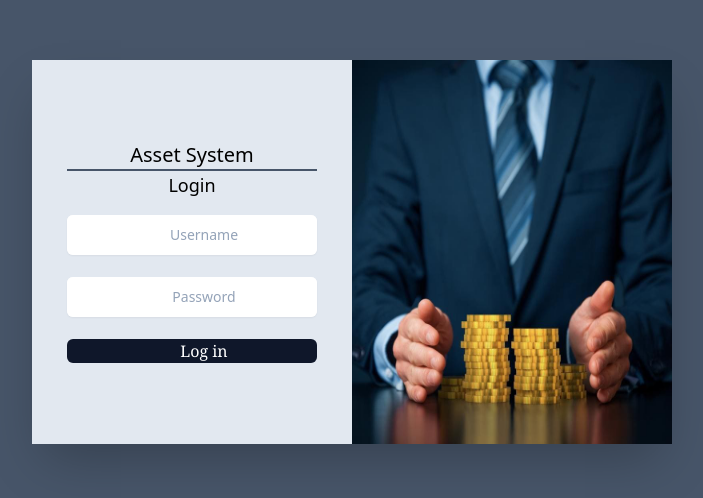
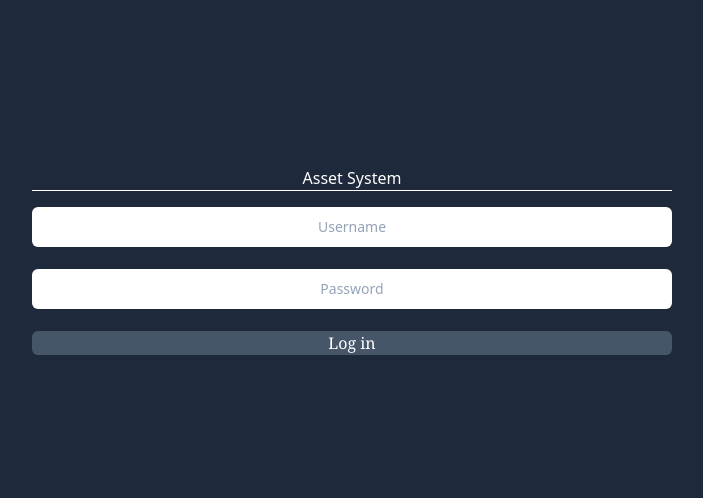
Before and after one commit to wildy13/asset, a Nuxt app in the folder frontend/: page / in a window 1280 px wide. Shown: the part 148-646 px from the top of the page, without its empty margins (288-991 px from the left). Built offline with nearby package versions, Linux system fonts and the light colour scheme.

Commit message:
fixed login page UI

```diff
--- a/frontend/assets/bootstrap/style.css
+++ b/frontend/assets/bootstrap/style.css
@@ -14,9 +14,6 @@
     @apply w-full flex justify-end
 }
 
-.el-form-item{
-    @apply flex bg-white justify-between rounded-md
-}
 
 .el-form-item__label
 {
--- a/frontend/components/index/Login.vue
+++ b/frontend/components/index/Login.vue
@@ -1,5 +1,46 @@
+<!-- eslint-disable vue/valid-template-root -->
 <template>
-  <div class="flex bg-slate-600 bg-blend-multiply  min-h-screen justify-center items-center">
+  <div class="min-h-screen bg-slate-800">
+    <div class="flex min-h-screen justify-center items-center">
+      <div class="w-2/4">
+        <el-form
+          ref="form"
+          :model="form"
+          :rules="rules"
+          :hide-required-asterisk="true"
+          label-position="top"
+          @submit.native.prevent="submitForm('form')"
+        >
+          <div class="text-center text-white font-sans font-light">
+            <div class="border-b border-white my-4">
+              Asset System
+            </div>
+            <el-form-item prop="username">
+              <input v-model="form.username" size="large" placeholder="Username" class="placeholder:text-slate-400 text-center bg-white  rounded-md w-full text-black " />
+            </el-form-item>
+          </div>
+          <div>
+            <el-form-item prop="password">
+              <input
+                v-model="form.password"
+                size="large"
+                type="password"
+                placeholder="Password"
+                class="placeholder:text-slate-400 text-center bg-white  rounded-md w-full text-black "
+              />
+            </el-form-item>
+          </div>
+          <div class="bg-slate-600 hover:bg-slate-400 rounded-md">
+            <button type="primary" native-type="submit" class="justify-center text-white font-serif w-full">
+              Log in
+            </button>
+          </div>
+        </el-form>
+      </div>
+    </div>
+  </div>
+
+<!--   <div class="flex bg-slate-800 bg-blend-multiply  min-h-screen justify-center items-center">
     <div class=" grid grid-cols-2 w-1/2 justify-center items-center rounded-md shadow-2xl h-96">
       <div class="h-full bg-slate-200 justify-center items-center flex">
         <el-form
@@ -11,7 +52,7 @@
           @submit.native.prevent="submitForm('form')"
         >
           <div class="text-center mb-4 font-sans">
-            <div class="text-xl border-b-2 border-slate-600">
+            <div class="text-xl border-b-2 border-slate-800">
               Asset System
             </div>
             <div class="text-lg">
@@ -22,7 +63,7 @@
           </div>
           <div class="floating-input mb-5 relative">
             <el-form-item prop="username">
-              <input v-model="form.username" size="large" placeholder="Username" class="placeholder:text-slate-400 text-center bg-white border-slate-400 rounded-md  pl-9 pr-3 shadow-sm" />
+              <input v-model="form.username" size="large" placeholder="Username" class="placeholder:text-slate-400 text-center bg-white  rounded-md " />
             </el-form-item>
           </div>
           <div class="floating-input mb-5 relative">
@@ -32,11 +73,11 @@
                 size="large"
                 type="password"
                 placeholder="Password"
-                class="placeholder:text-slate-400 text-center bg-white border-slate-400 rounded-md  pl-9 pr-3 shadow-sm"
+                class="placeholder:text-slate-400 text-center bg-white  rounded-md "
               />
             </el-form-item>
           </div>
-          <div class="bg-slate-900 flex justify-center pl-9 pr-3 rounded-md">
+          <div class="bg-slate-900 flex justify-centerrounded-md">
             <button type="primary" native-type="submit" class="justify-center text-white font-serif">
               Log in
             </button>
@@ -47,7 +88,7 @@
         <img src="../../assets/img/assets.jpg" alt="" class="h-full">
       </div>
     </div>
-  </div>
+  </div> -->
 </template>
 
 <script>
@@ -79,9 +120,13 @@ export default {
             this.loading = true
             await this.$auth.loginWith('local', { data: this.form })
           } catch ({ response: { data } }) {
-            this.error = data
-            this.loading = false
-            return false
+            if (data) {
+              this.$message({
+                title: 'error',
+                message: data,
+                type: 'error'
+              })
+            }
           }
         } else {
           return false
--- a/frontend/tailwind.config.js
+++ b/frontend/tailwind.config.js
@@ -8,18 +8,6 @@ module.exports = {
     './nuxt.config.{js,ts}'
   ],
   theme: {
-    extend: {
-      margin: {
-        '580px': '580px',
-        '650px': '650px',
-        '100%': '100%'
-      }
-    }
-  },
-  variants: {
-    extend: {
-      display: ['group-focus']
-    }
-  },
-  plugins: []
+    plugins: []
+  }
 }
```
Also changed, not shown: frontend/assets/img/assets.jpg (deleted).
